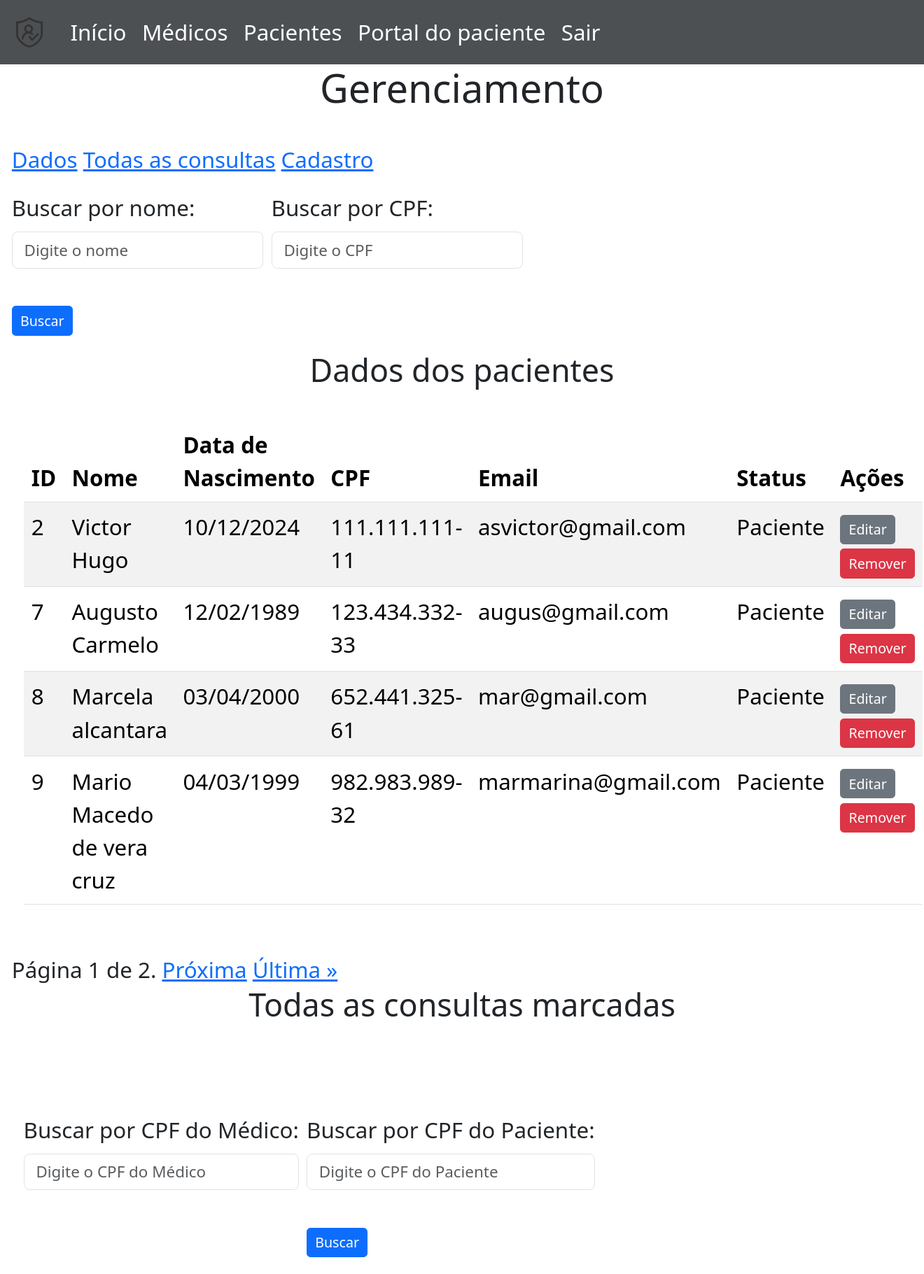
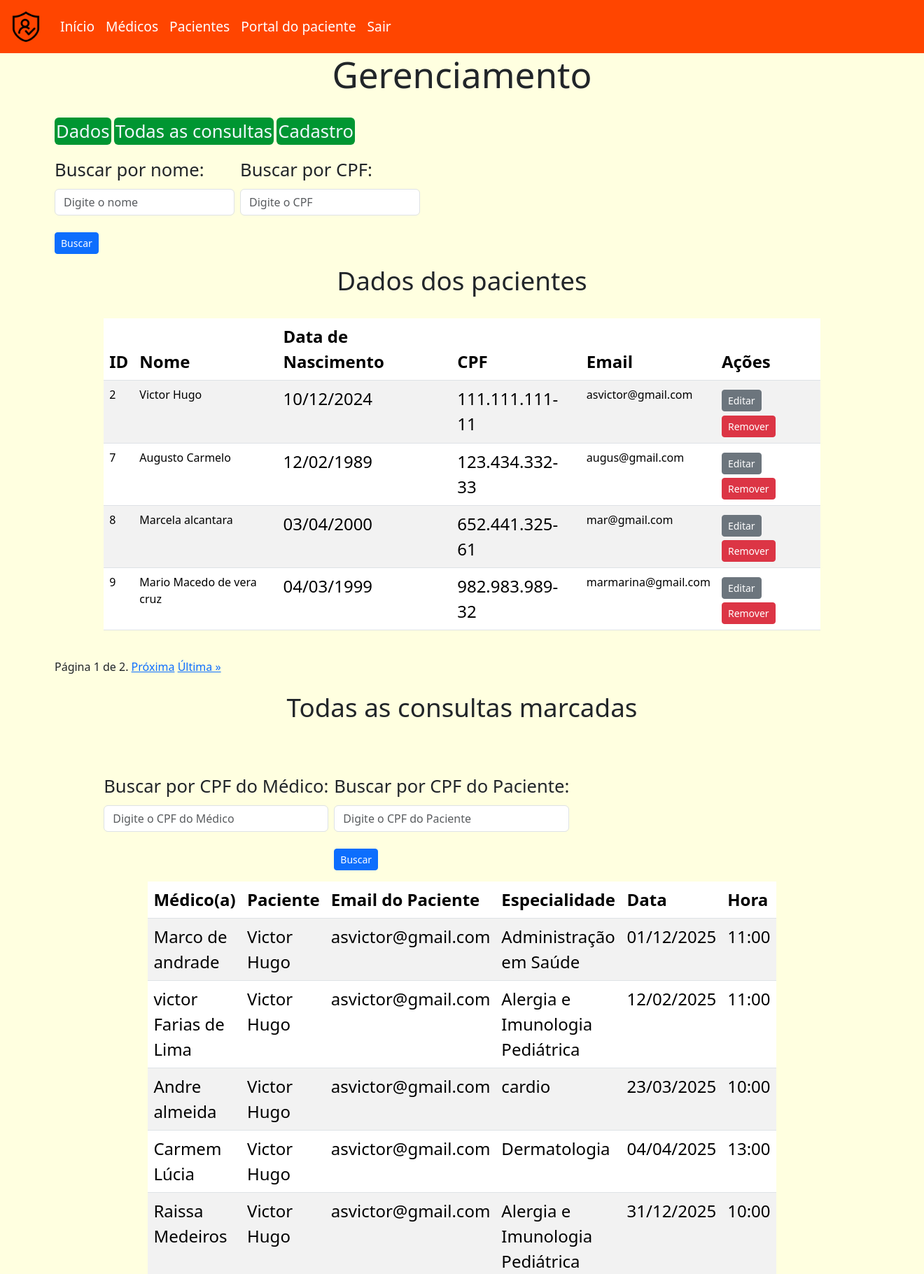
Before and after one commit to Victor-HCSilva/deploydjango, a Django app: page /portal_do_paciente/1/gestao_de_pacientes/ in a window 1320 px wide. Shown: the top 1821 px of the page at 70% size. Run offline with Django 5.2, Linux system fonts and the light colour scheme; a user stored in the database is signed in; data comes from the database, SQL or seed files in the repository; both versions use the stored data as it was after the commit.

Commit message:
Melhorando estilos

```diff
--- a/home/templates/base.html
+++ b/home/templates/base.html
@@ -53,6 +53,10 @@
               <li class="nav-item">
                 <a class="nav-link header_links" href="{% url 'login' %}">Login</a>
               </li>
+            </li>
+            <li class="nav-item">
+              <a class="nav-link header_links" href="{% url 'logout' %}">Logout</a>
+            </li>
 
               {% endif %}
 
--- a/portal_do_paciente/templates/gerenciar_pacientes.html
+++ b/portal_do_paciente/templates/gerenciar_pacientes.html
@@ -17,11 +17,11 @@
 
 <div class="container">
     <div class="menu">
-        <a href="#dados">Dados</a>
+        <a class="link-any p_max" href="#dados">Dados</a>
 
-        <a href="#todas_as_consultas">Todas as consultas</a>
+        <a class="link-any p_max" href="#todas_as_consultas">Todas as consultas</a>
 
-        <a href="#cadastro">Cadastro</a>
+        <a class="link-any p_max" href="#cadastro">Cadastro</a>
 
     </div>
 
@@ -29,14 +29,14 @@
 <div class="container mt-3">
     <form method="get" class="d-flex mb-3">
         <div class="me-2">
-            <label for="search" class="form-label">Buscar por nome:</label>
+            <label for="search" class="form-label p_max">Buscar por nome:</label>
             <input class="form-control" type="search" placeholder="Digite o nome" name="search"
                 value="{{ search_query }}">
             <br>
             <button class="btn btn-sm btn-primary" type="submit">Buscar</button>
         </div>
         <div class="me-2">
-            <label for="cpf_search" class="form-label">Buscar por CPF:</label>
+            <label for="cpf_search" class="form-label p_max">Buscar por CPF:</label>
             <input class="form-control" type="search" placeholder="Digite o CPF" name="cpf_search"
                 value="{{ cpf_filter }}">
 
@@ -53,42 +53,32 @@
             <table class="table table-striped">
                 <thead>
                     <tr>
-                        <th>ID</th>
-                        <th>Nome</th>
-                        <th>Data de Nascimento</th>
-                        <th>CPF</th>
-                        <th>Email</th>
-                        <th>Status</th>
-                        <th>Ações</th>
+                        <th class="special mini_size">ID</th>
+                        <th class="special mini_size">Nome</th>
+                        <th class="special mini_size">Data de Nascimento</th>
+                        <th class="mini_size">CPF</th>
+                        <th class="special mini_size">Email</th>
+                        <th class="mini_size">Ações</th>
                     </tr>
                 </thead>
                 <tbody>
                     {% for paciente_ in pacientes %}
                     {% if not paciente_.is_superuser %}
                     <tr>
-                        <td>{{ paciente_.id }}</td>
-                        <td>
+                        <td class="special">{{ paciente_.id }}</td>
+                        <td class="special">
                             {% if paciente_.nome %}
                             {{ paciente_.nome }}
                             {% else %}
                             Não informado
                             {% endif %}
                         </td>
-                        <td>{{ paciente_.data_de_nascimento | date:'d/m/Y' }}</td>
-                        <td>{{ paciente_.cpf }}</td>
-                        <td>{{ paciente_.email }}</td>
-                        <td>
-                            {% if paciente_.is_staff %}
-                            <span class="badge bg-danger">Funcionário(a)</span>
-                            {% else %}
-                            Paciente
-                            {% endif %}
-                        </td>
-                        <td>
-                            <a class="btn btn-sm btn-secondary"
-                                href="{% url 'editar_paciente' id_paciente=paciente_.id id_adm=adm.id %}">Editar</a>
-                            <a class="btn btn-sm btn-danger"
-                                href="{% url 'remover_paciente' id=paciente_.id id_adm=adm.id %}">Remover</a>
+                        <td class="special mini_size">{{ paciente_.data_de_nascimento | date:'d/m/Y' }}</td>
+                        <td class="mini_size">{{ paciente_.cpf }}</td>
+                        <td class="special">{{ paciente_.email }}</td>
+                        <td class="mini_size">
+                            <a class="btn btn-sm btn-secondary" href="{% url 'editar_paciente' id_paciente=paciente_.id id_adm=adm.id %}">Editar</a>
+                            <a class="btn btn-sm btn-danger" href="{% url 'remover_paciente' id=paciente_.id id_adm=adm.id %}">Remover</a>
                         </td>
                     </tr>
                     {% endif %}
@@ -122,6 +112,9 @@
                 »</a>
             {% endif %}
         </span>
+        <br>
+        <br>
+
     </div>
 
 
@@ -132,13 +125,13 @@
       <div class="container mt-3">
     <form method="get" class="d-flex mb-3">
         <div class="me-2">
-            <label for="medico_cpf_search" class="form-label">Buscar por CPF do Médico:</label>
-            <input class="form-control" type="search" placeholder="Digite o CPF do Médico" name="medico_cpf_search"
+            <label for="medico_cpf_search" class="form-label p_max">Buscar por CPF do Médico:</label>
+            <input class="form-control " type="search" placeholder="Digite o CPF do Médico" name="medico_cpf_search"
                 value="{{ medico_cpf_filter }}">
 
         </div>
           <div class="me-2">
-             <label for="paciente_cpf_search" class="form-label">Buscar por CPF do Paciente:</label>
+             <label for="paciente_cpf_search" class="form-label p_max">Buscar por CPF do Paciente:</label>
              <br>
 
              <input class="form-control" type="search" placeholder="Digite o CPF do Paciente" name="paciente_cpf_search" value="{{ paciente_cpf_filter }}">
@@ -159,29 +152,29 @@
             <table class="table table-striped">
                 <thead>
                     <tr>
-                        <th>Médico(a)</th>
-                        <th>Paciente</th>
-                        <th>Email do Paciente</th>
-                        <th>Especialidade</th>
-                        <th>Data</th>
-                        <th>Hora</th>
+                        <th class="mini_size">Médico(a)</th>
+                        <th class="mini_size">Paciente</th>
+                        <th class="special mini_size">Email do Paciente</th>
+                        <th class="mini_size special">Especialidade</th>
+                        <th class="mini_size">Data</th>
+                        <th class="mini_size special">Hora</th>
                     </tr>
                 </thead>
                 <tbody>
                     {% for agendamento in agendamentos %}
                     <tr>
-                        <td>{{ agendamento.medico.nome }}</td>
-                        <td>
+                        <td class="mini_size">{{ agendamento.medico.nome }}</td>
+                        <td class="mini_size">
                             {% if agendamento.paciente.nome %}
                             {{ agendamento.paciente.nome }}
                             {% else %}
                             Não informado
                             {% endif %}
-                        </td>
-                        <td>{{ agendamento.paciente.email }}</td>
-                        <td>{{ agendamento.medico.especialidade }}</td>
-                        <td>{{ agendamento.data | date:'d/m/Y' }}</td>
-                        <td>{{ agendamento.hora|date:"H:i" }}</td>
+                        </td >
+                        <td class="mini_size special">{{ agendamento.paciente.email }}</td>
+                        <td class="mini_size special">{{ agendamento.medico.especialidade }}</td>
+                        <td class="mini_size">{{ agendamento.data | date:'d/m/Y' }}</td>
+                        <td class="mini_size special">{{ agendamento.hora|date:"H:i" }}</td>
                     </tr>
                     {% endfor %}
                 </tbody>
@@ -214,7 +207,7 @@
 
 <div class="container mt-5">
     <div id="div-title-cadatro">
-        <h2 id="cadastro" style="text-align: center;">Cadastre um novo paciente</h2>
+        <h2 class="text-center">Cadastre um novo paciente</h2>
     </div>
 
     <div class="container">
@@ -225,7 +218,7 @@
                 {% csrf_token %}
                 {% for field in form %}
                 <div class="form-group">
-                    <label for="{{ field.id_for_label }}" class="form-label">{{ field.label }}</label>
+                    <label for="{{ field.id_for_label }}" class="form-label p_max">{{ field.label }}</label>
                     {{ field }}
                     {% if field.errors %}
                     <ul class="errors">
@@ -236,7 +229,7 @@
                     {% endif %}
                 </div>
                 {% endfor %}
-                <button type="submit" class="btn btn-primary">Cadastrar</button>
+                <button type="submit" class="btn btn-primary p_medium">Cadastrar</button>
             </form>
             <br>
             <br>
--- a/static/css/portal_do_paciente/style_gerenciar_pacientes.css
+++ b/static/css/portal_do_paciente/style_gerenciar_pacientes.css
@@ -1,33 +1,78 @@
+@import url('../const/fonts.css');
+/* Estilos gerais para todo
+*/
 
-  /*__________________header*/
-*{
-    font-size: 1.4rem;
+.container{
+  max-width: var(--medium_width);
+}
+@import url("../const/fonts.css");
+/*padrão*/
+body {
+  background: var(--background_default);
+}
+@media (min-width: 728px) {
+  .special{
+    display: none ;
   }
-  header {
-    opacity: 0.8;
-    color: white;
+  h1 {
+    font-size: var(--h1_min); /* Tamanho menor para mobile */
+  }
+  h2 {
+      font-size: var(--h2_min); /* Tamanho menor para mobile */
+  }
+  p {
+    font-size: var(--p_min) ;
+  }
+  .nav-link{
+    text-align: center;
+    font-size: var(--p_min) ;
+  }
+  .container {
+    max-width: var(--max_width); /* Largura menor para mobile */
   }
 
-  /* Estilos para os links da navbar */
-  .navbar-nav > li > a {
-    color: white;
-    border-radius: 6px;
-    font-size: 1.2 rem;
   }
 
-  /*Para telas menores, o link é centralizado*/
-.nav-link{
-  text-align: center;
+
+@media (min-width: 992px) {
+
+h1 {
+  font-size: var(--h1_medium); /* Tamanho menor para mobile */
+}
+h2 {
+    font-size: var(--h2_medium);
+}
+p {
+  font-size: var(--p_medium);
 }
 
-  /* Estilos para os links da navbar quando o mouse está sobre eles */
-  .navbar-nav > li > a:hover {
-    background-color: rgb(0, 100, 150);
-    color: white;
+.container {
+  max-width: var(--min_width);
+}
+
+}
+
+
+
+  @media (min-width: 1200px) {
+
+    h1 {
+      font-size: var(--h1_max);
+    }
+      h2 {
+      font-size: var(--h2_max);
+    }
+    p {
+      font-size: var(--p_max);
+    }
+     .container {
+      max-width: var(--minimum_width);
+     }
+     .nav-link{
+      text-align: center;
+      font-size: var(--link-font-default);
+    }
+    .special{
+      display: table-cell;
+    }
   }
-
-  @media (min-width: 768px) {
-    .container{
-      max-width: 100vw;
-    }
- }
```
Also changed, not shown: db.sqlite3.
